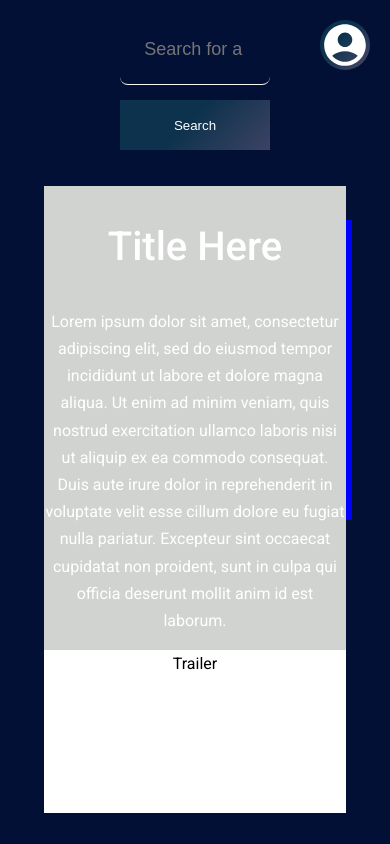
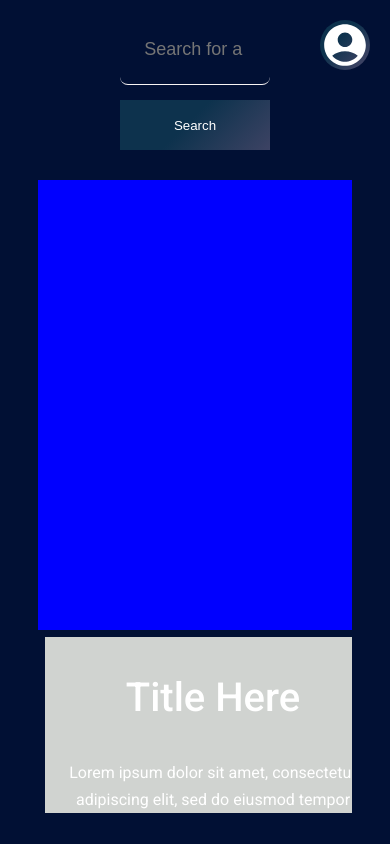
Before and after one commit to jgault87/MoovySpace, a React (Create React App) app in the folder client/: page /home in a window 390 px wide. Built offline with nearby package versions, Linux system fonts and the light colour scheme; no server answers.

Commit message:
fixed home page scrolling issues

```diff
--- a/client/src/pages/mainPage.css
+++ b/client/src/pages/mainPage.css
@@ -23,7 +23,6 @@
 	float: left;
 	background-color: rgb(208, 211, 208);
 	text-align: center;
-    overflow:scroll;
 }
 .trailerContainer {
 	width: 500px;
@@ -39,21 +38,23 @@
 	color: blue;
 	cursor: pointer;
 }
-@media (max-width: 1000px){
-    .movieContainer{
+@media (max-width: 1000px) {
+	.movieContainer {
 		grid-template-columns: auto;
+        overflow: scroll;
 	}
 	#moviePoster {
-        top: 10px;
-        width: 300px;
-        height: 300px;
+        position: relative;
+        display: flex;
+        justify-content: center;
+        align-items: center;
+		width: 350px;
+		height: 450px;
+        margin: auto;
 		background-color: blue;
 	}
-    .movieDetails {
-        position: absolute;
 }
-}
-@media (max-width: 600px){
+@media (max-width: 600px) {
 	.trailerContainer {
 		width: auto;
 		height: 300px;
```
Lines whose indentation alone changed are shown as unchanged.
